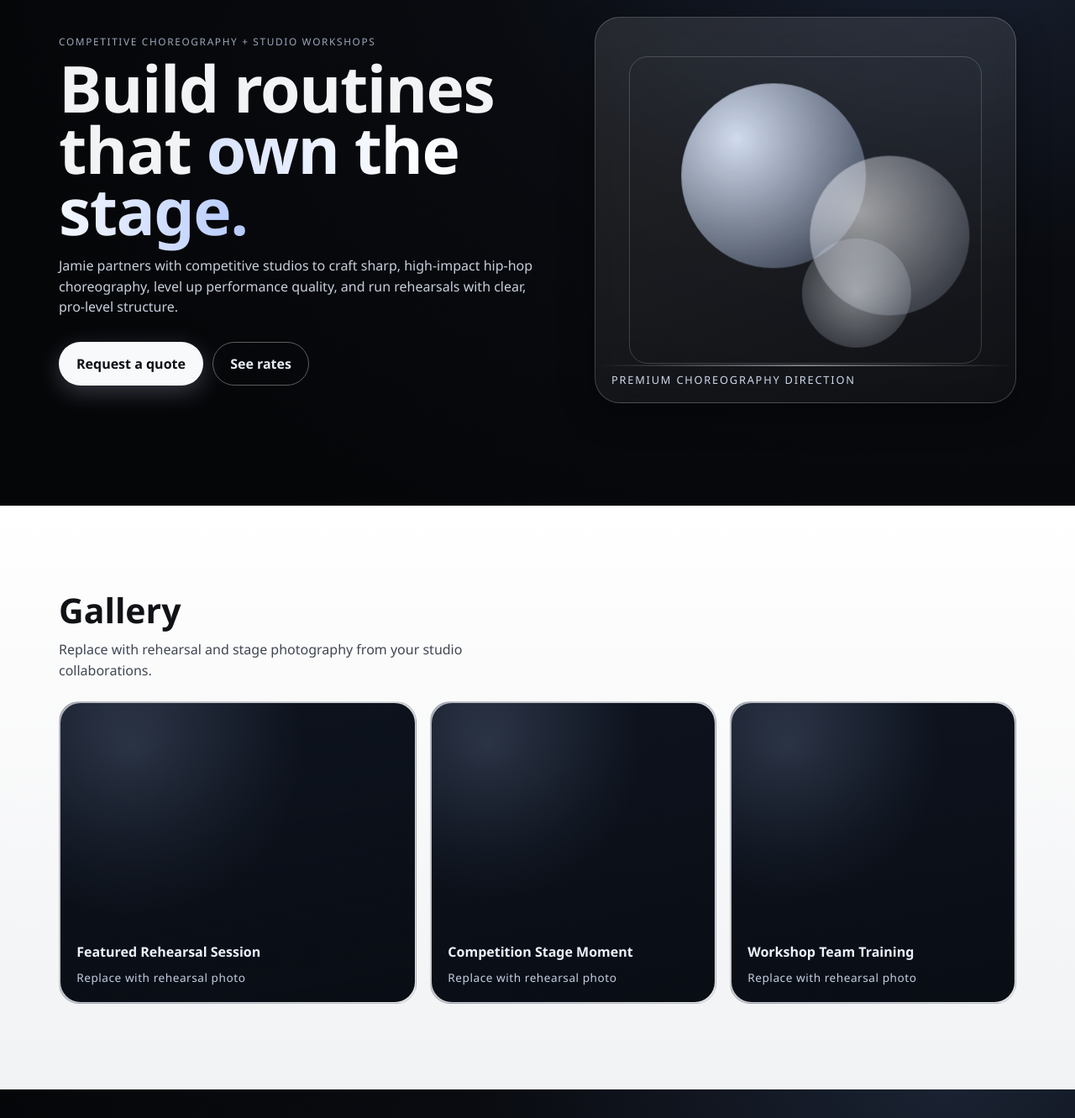
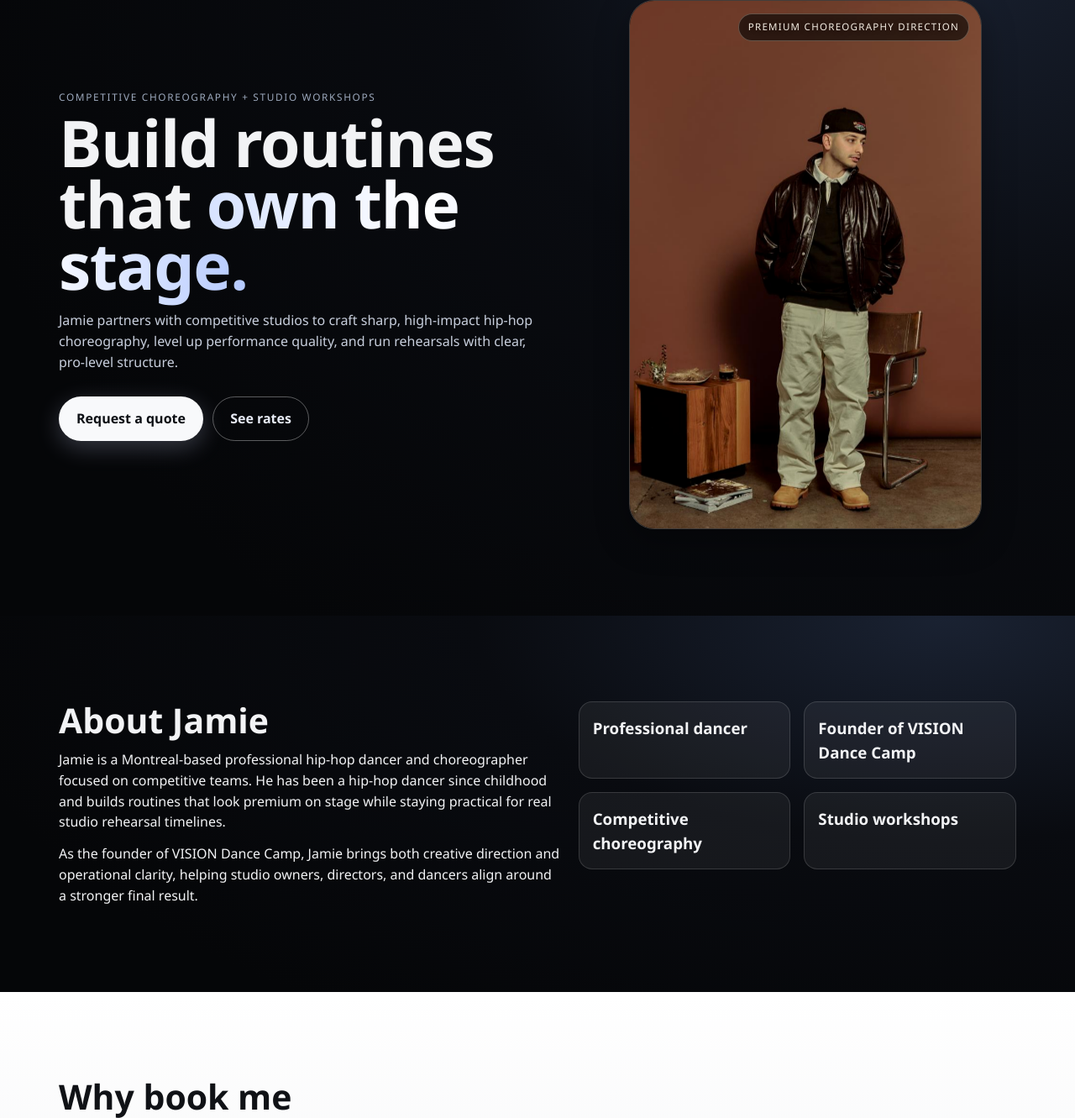
Before and after one commit to Jamieelalouf/jamie-choreography-booking, a website: page index.html in a window 1280 px wide. Shown: the part 172-1503 px from the top of the page at 84% size. Drawn offline with Linux system fonts and the light colour scheme.

Commit message:
feat: deploy photo hero booking site

```diff
--- a/app.js
+++ b/app.js
@@ -388,14 +388,6 @@ window.addEventListener('scroll', () => {
   siteHeader.classList.toggle('scrolled', window.scrollY > 12);
 });
 
-const heroVisual = document.querySelector('.hero-visual');
-window.addEventListener('pointermove', (event) => {
-  if (!heroVisual || window.innerWidth < 920) return;
-  const x = (event.clientX / window.innerWidth - 0.5) * 6;
-  const y = (event.clientY / window.innerHeight - 0.5) * 6;
-  heroVisual.style.transform = `translate3d(${x}px, ${y}px, 0)`;
-});
-
 applyTranslations();
 
 export { getEstimate, translations };
--- a/index.html
+++ b/index.html
@@ -47,43 +47,11 @@
               <a class="btn btn-outline" href="#rates" data-i18n="hero.ctaRates">See rates</a>
             </div>
           </div>
-          <div class="hero-visual reveal reveal-up reveal-delay-2" aria-hidden="true">
+          <div class="hero-visual reveal reveal-up reveal-delay-2">
             <div class="hero-frame">
-              <div class="orb orb-main"></div>
-              <div class="orb orb-secondary"></div>
-              <div class="orb orb-tertiary"></div>
-              <div class="scanline"></div>
+              <img src="assets/jamie-portrait.jpg" alt="Jamie, Montreal hip-hop choreographer" />
               <p data-i18n="hero.frame">Premium choreography direction</p>
             </div>
-          </div>
-        </div>
-      </section>
-
-      <section class="section-light" id="gallery">
-        <div class="container">
-          <h2 class="reveal reveal-up" data-i18n="gallery.title">Gallery</h2>
-          <p class="section-intro reveal reveal-up reveal-delay-1" data-i18n="gallery.intro">
-            Replace with rehearsal and stage photography from your studio collaborations.
-          </p>
-          <div class="gallery-grid">
-            <article class="photo-card featured reveal reveal-up">
-              <div class="photo-overlay">
-                <p class="photo-title" data-i18n="gallery.featuredTitle">Featured Rehearsal Session</p>
-                <p class="photo-note" data-i18n="gallery.note">Replace with rehearsal photo</p>
-              </div>
-            </article>
-            <article class="photo-card reveal reveal-up reveal-delay-1">
-              <div class="photo-overlay">
-                <p class="photo-title" data-i18n="gallery.stageTitle">Competition Stage Moment</p>
-                <p class="photo-note" data-i18n="gallery.note">Replace with rehearsal photo</p>
-              </div>
-            </article>
-            <article class="photo-card reveal reveal-up reveal-delay-2">
-              <div class="photo-overlay">
-                <p class="photo-title" data-i18n="gallery.workshopTitle">Workshop Team Training</p>
-                <p class="photo-note" data-i18n="gallery.note">Replace with rehearsal photo</p>
-              </div>
-            </article>
           </div>
         </div>
       </section>
--- a/styles.css
+++ b/styles.css
@@ -12,6 +12,9 @@
   --radius-lg: 24px;
   --radius-md: 16px;
   --shadow: 0 14px 38px rgba(0, 0, 0, 0.35);
+  --hero-photo-x: -1.8;
+  --hero-photo-y: -0.8;
+  --hero-photo-zoom: 1.16;
 }
 
 * {
@@ -257,16 +260,19 @@ p {
 
 .hero-visual {
   position: relative;
-  min-height: 460px;
-  transform-style: preserve-3d;
+  min-height: 560px;
+  display: flex;
+  justify-content: center;
+  align-items: center;
 }
 
 .hero-frame {
-  position: absolute;
-  inset: 0;
+  position: relative;
+  width: min(100%, 420px);
+  aspect-ratio: 2 / 3;
   border: 1px solid rgba(255, 255, 255, 0.2);
   border-radius: 30px;
-  background: linear-gradient(160deg, rgba(255, 255, 255, 0.11), rgba(255, 255, 255, 0.03));
+  background: #130c0a;
   backdrop-filter: blur(12px);
   overflow: hidden;
   box-shadow: var(--shadow);
@@ -275,19 +281,58 @@ p {
 .hero-frame::before {
   content: "";
   position: absolute;
-  inset: 10% 8%;
-  border-radius: 22px;
-  border: 1px solid rgba(255, 255, 255, 0.18);
+  inset: 0;
+  z-index: 1;
+  background:
+    linear-gradient(180deg, transparent 45%, rgba(3, 5, 8, 0.68) 100%),
+    radial-gradient(circle at 70% 20%, transparent 0%, rgba(5, 6, 9, 0.22) 68%);
+  pointer-events: none;
+}
+
+.hero-frame::after {
+  content: "";
+  position: absolute;
+  inset: 16px -14px -16px 22px;
+  z-index: -1;
+  border-radius: 30px;
+  background: linear-gradient(155deg, rgba(205, 223, 255, 0.22), rgba(75, 101, 156, 0.08));
+  filter: blur(1px);
+}
+
+.hero-frame img {
+  position: relative;
+  z-index: 1;
+  width: 100%;
+  height: 100%;
+  display: block;
+  object-fit: cover;
+  object-position: center;
+  transform:
+    translate3d(
+      calc(var(--hero-photo-x) * 1%),
+      calc(var(--hero-photo-y) * 1%),
+      0
+    )
+    scale(var(--hero-photo-zoom));
+  transform-origin: center;
+  filter: saturate(0.96) contrast(1.03);
+  user-select: none;
 }
 
 .hero-frame p {
   position: absolute;
-  left: 1.2rem;
-  bottom: 1rem;
-  font-size: 0.8rem;
+  z-index: 2;
+  right: 0.9rem;
+  top: 0.9rem;
+  font-size: 0.72rem;
   text-transform: uppercase;
-  letter-spacing: 0.14em;
-  color: #cfd8eb;
+  letter-spacing: 0.11em;
+  color: #f4ede3;
+  background: rgba(12, 8, 6, 0.68);
+  border: 1px solid rgba(255, 235, 214, 0.28);
+  border-radius: 999px;
+  padding: 0.42rem 0.66rem;
+  text-shadow: 0 1px 6px rgba(0, 0, 0, 0.4);
 }
 
 .orb {
@@ -371,6 +416,7 @@ p {
 }
 
 .photo-card {
+  position: relative;
   min-height: 260px;
   border-radius: var(--radius-lg);
   border: 1px solid var(--line-light);
@@ -381,6 +427,22 @@ p {
 
 .photo-card.featured {
   min-height: 360px;
+}
+
+.photo-card img {
+  position: absolute;
+  inset: 0;
+  width: 100%;
+  height: 100%;
+  object-fit: cover;
+  object-position: 52% center;
+  filter: saturate(0.96) contrast(1.02);
+}
+
+.portrait-card .photo-overlay {
+  position: relative;
+  z-index: 1;
+  background: linear-gradient(180deg, rgba(9, 11, 16, 0.02) 35%, rgba(9, 11, 16, 0.86) 100%);
 }
 
 .photo-overlay {
@@ -643,16 +705,12 @@ select {
   }
 
   .hero-visual {
-    min-height: 360px;
+    min-height: auto;
+    justify-content: center;
   }
 
-  .gallery-grid {
-    grid-template-columns: 1fr;
-  }
-
-  .photo-card,
-  .photo-card.featured {
-    min-height: 260px;
+  .hero-frame {
+    width: min(100%, 360px);
   }
 }
 
```
Also changed, not shown: assets/jamie-portrait.jpg (added).
